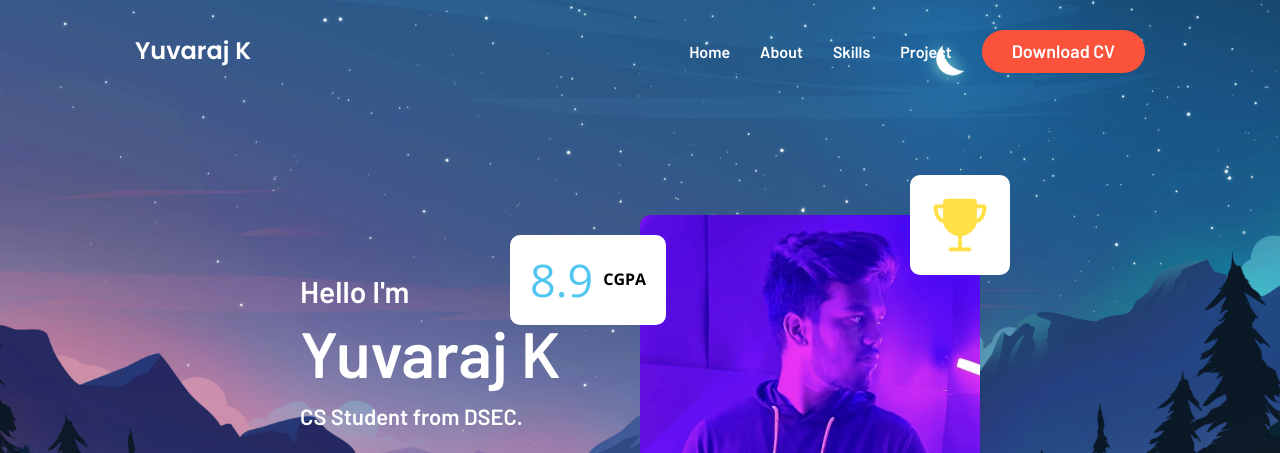
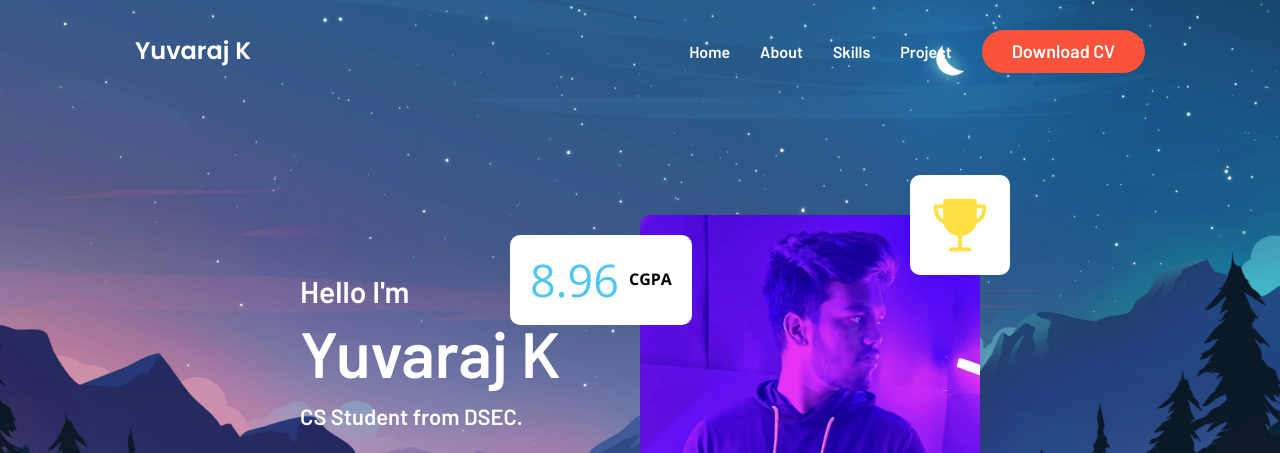
Before and after one commit to yuva19102003/portfolio.github.io, a plain HTML site: page index.html in a window 1280 px wide. Shown: the top 453 px of the page. Drawn offline with nearby package versions, Linux system fonts and the light colour scheme.

Commit message:
Update index.html

```diff
--- a/index.html
+++ b/index.html
@@ -97,7 +97,7 @@
               class="img-cover">
 
             <div class="elem elem-1">
-              <p class="elem-title">8.9</p>
+              <p class="elem-title">8.96</p>
 
               <p class="elem-text">CGPA</p>
             </div>
```
